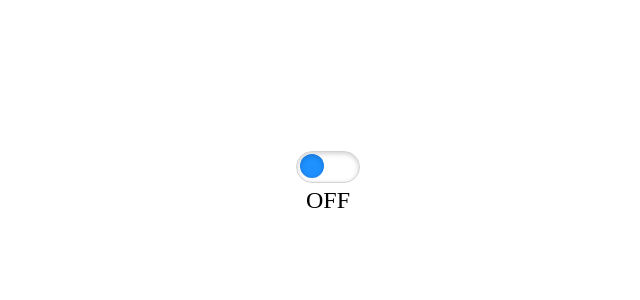
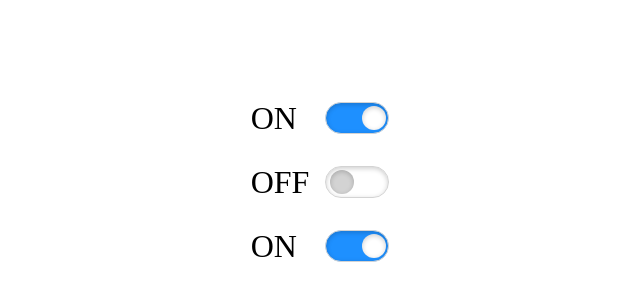
Before and after one commit to Zalart/angular-sandbox, an Angular app: page / in a window 1280 px wide. Shown: the part 216-516 px from the top of the page, without its empty margins (312-952 px from the left). Built offline with nearby package versions, Linux system fonts and the light colour scheme.

Commit message:
Remove input. Change styles. Prop bindings and event binding added

```diff
--- a/src/app/app.component.html
+++ b/src/app/app.component.html
@@ -1,3 +1,16 @@
   <div class="container">
-  <app-switch></app-switch>
+    <div class="panel-settings">
+      <app-switch
+        [isActive]=true
+        [disabled]=false
+        (switchChange)="onToggleState($event)"></app-switch>
+      <app-switch
+        [isActive]=false
+        [disabled]=true
+        (switchChange)="onToggleState($event)"></app-switch>
+      <app-switch
+        [isActive]=true
+        [disabled]=false
+        (switchChange)="onToggleState($event)"></app-switch>
+    </div>
 </div>
--- a/src/app/app.component.scss
+++ b/src/app/app.component.scss
@@ -3,4 +3,9 @@
   align-items: center;
   justify-content: center;
   height: calc(100vh - 20px);
+  & .panel-settings {
+    display: flex;
+    flex-direction: column;
+    align-content: space-between;
+  }
 }
--- a/src/app/app.component.ts
+++ b/src/app/app.component.ts
@@ -6,5 +6,7 @@ import { Component } from '@angular/core';
   styleUrls: ['./app.component.scss']
 })
 export class AppComponent {
-  title = 'sandbox';
+  onToggleState(status: string){
+    console.log(`Switch toggled to ${status}`)
+  }
 }
--- a/src/app/common/components/switch/switch.component.html
+++ b/src/app/common/components/switch/switch.component.html
@@ -1,9 +1,8 @@
-<label class="switch">
-  <input type="checkbox"
-         #checkbox
-         (change)="onSwitchChange(checkbox)"
-         [class.on]="isSwitched"
-  />
-  <span class="control"></span>
-</label>
-<div class="text">{{statusLabel}}</div>
+<div class="wrapper">
+  <div class="label">{{statusLabel}}</div>
+<div class="switch"
+    (click)="onSwitchChange()"
+  >
+  <span class="control" [ngClass]="{on: isActive, off: disabled}"></span>
+  </div>
+</div>
--- a/src/app/common/components/switch/switch.component.scss
+++ b/src/app/common/components/switch/switch.component.scss
@@ -1,18 +1,16 @@
+.wrapper {
+  display: flex;
+  justify-content: space-between;
+  align-items: center;
+  .label {
+    font-size: 2rem;
+  }
   .switch {
     position: relative;
     display: inline-block;
     width: 4rem;
     height: 2rem;
-  & input {
-    display: none;
-  }
-  & .on + .control:before {
-    transform: translateX(2rem);
-    background-color: white;
-  }
-  & .on + .control {
-    background-color: dodgerblue;
-  }
+    margin: 1rem;
     & .control:before {
       position: absolute;
       content: "";
@@ -25,6 +23,13 @@
       transition: .4s;
       border-radius: 50%;
       box-shadow: inset 0 .1rem .3rem rgba(0,0,0,.2);
+    }
+    & .on.control:before {
+      transform: translateX(2rem);
+      background-color: white;
+    }
+    & .off.control:before {
+      background-color: lightgray;
     }
     & .control {
       position: absolute;
@@ -39,9 +44,11 @@
       border-radius: 1.2rem;
       box-shadow: inset 0 .1rem .3rem rgba(0,0,0,.2);
     }
+    & .control.on {
+      background-color: dodgerblue;
     }
-
-.text {
-  font-size: 1.5rem;
-  text-align: center;
+    & .control.off {
+      background-color: white;
     }
+  }
+}
--- a/src/app/common/components/switch/switch.component.ts
+++ b/src/app/common/components/switch/switch.component.ts
@@ -1,4 +1,4 @@
-import {Component} from '@angular/core';
+import {Component, EventEmitter, Input, Output} from '@angular/core';
 
 @Component({
   selector: 'app-switch',
@@ -6,14 +6,19 @@ import {Component} from '@angular/core';
   styleUrls: ['./switch.component.scss']
 })
 export class SwitchComponent {
-public isSwitched: boolean = false;
+@Input() public isActive: boolean = false;
+@Input() public disabled: boolean = false;
+@Output() switchChange = new EventEmitter<string>();
+
 constructor() {}
 
-  onSwitchChange (value: HTMLInputElement) {
-  this.isSwitched = value.checked;
-}
-
-  get statusLabel(): string {
-    return this.isSwitched ? 'ON' : 'OFF';
+  onSwitchChange() {
+  if (!this.disabled) {
+    this.isActive = !this.isActive;
+    this.switchChange.emit(this.statusLabel);
   }
 }
+  get statusLabel(): string {
+    return this.isActive ? 'ON' : 'OFF';
+  }
+}
```
Lines whose indentation alone changed are shown as unchanged.
